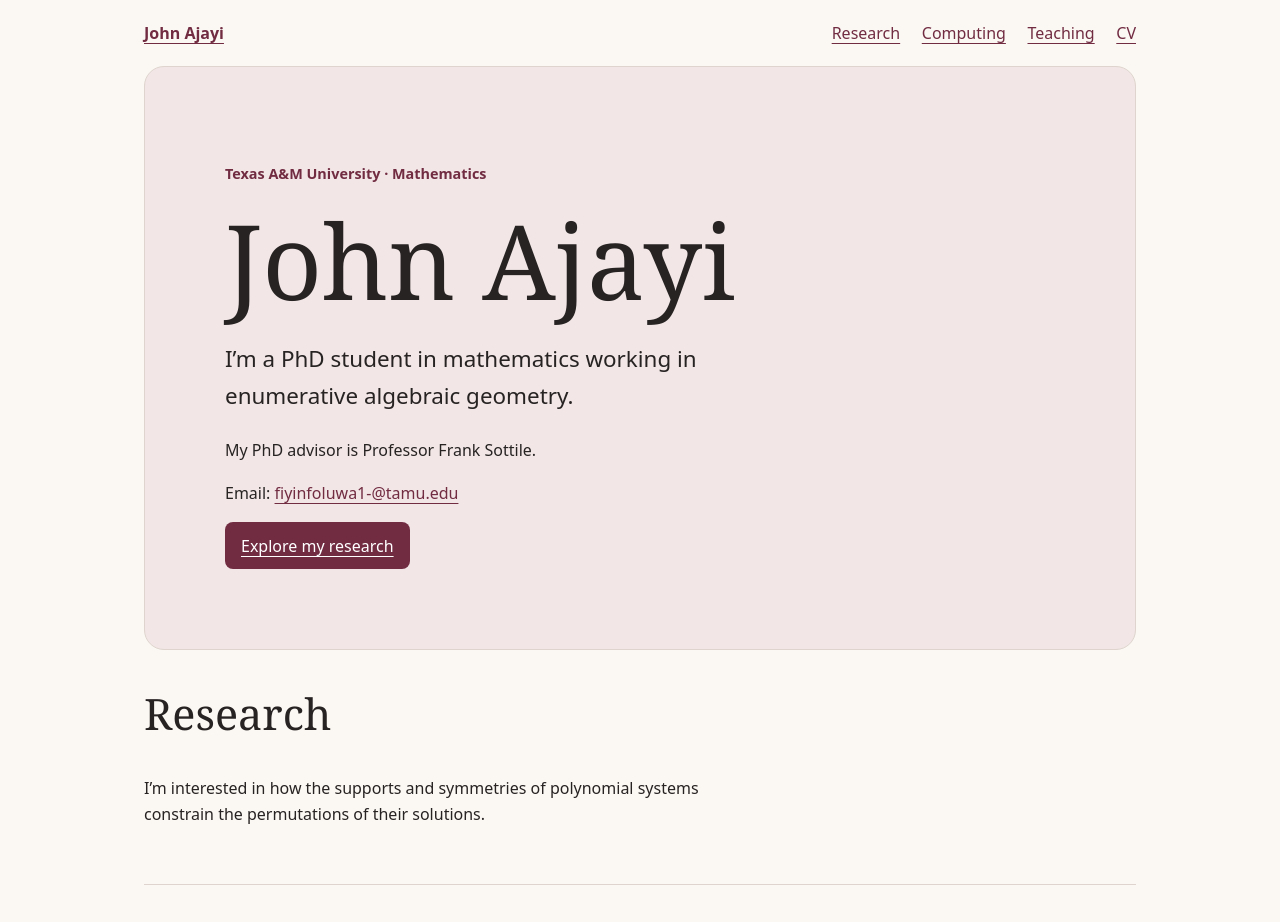
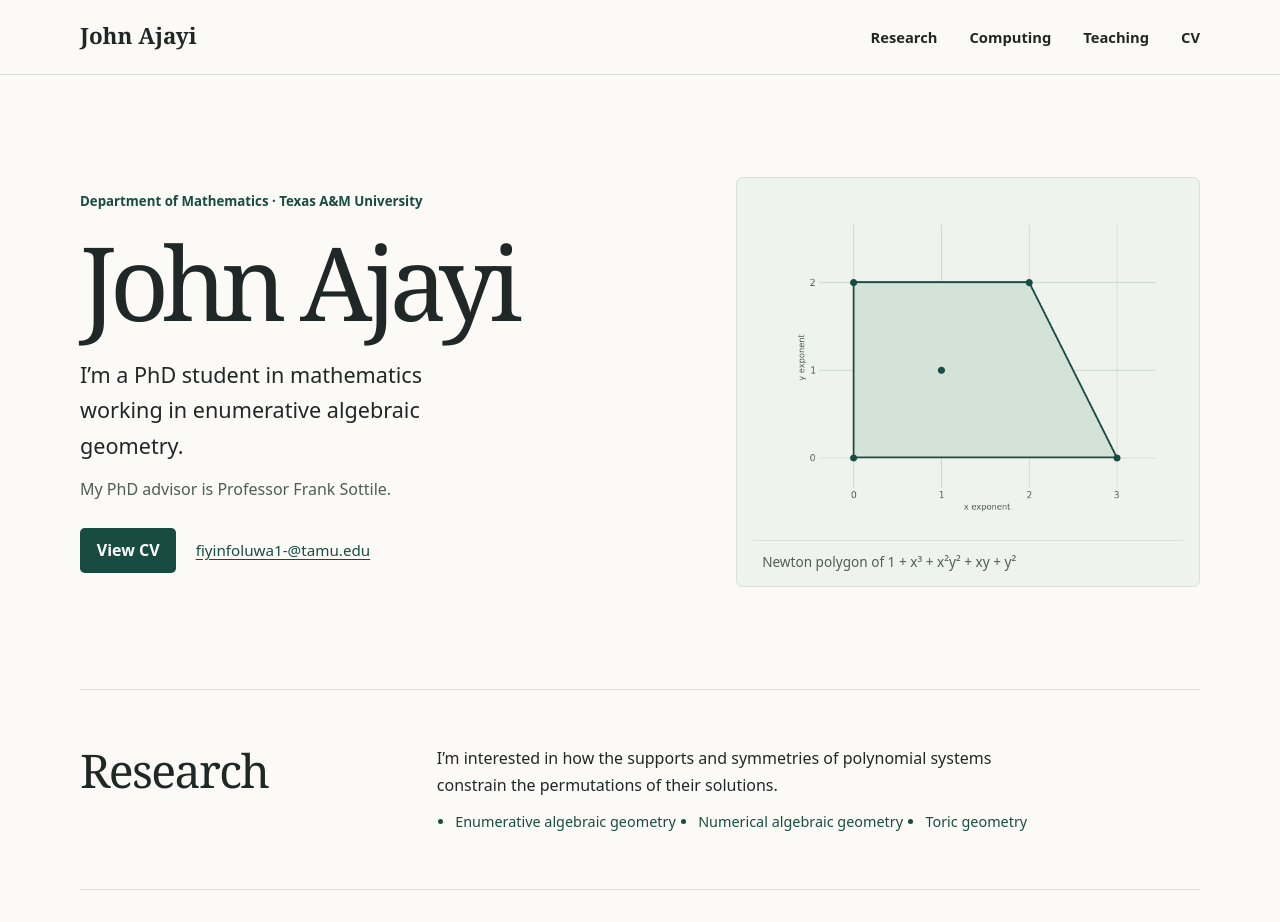
Before and after one commit to johnajayi984/johnajayi984.github.io, a plain HTML site: page index.html in a window 1280 px wide. Shown: the top 922 px of the page. Drawn offline with Linux system fonts and the light colour scheme.

Commit message:
Redesign academic website and CV

```diff
--- a/index.html
+++ b/index.html
@@ -3,13 +3,14 @@
 <head>
   <meta charset="utf-8">
   <meta name="viewport" content="width=device-width, initial-scale=1">
-  <meta name="description" content="John Ajayi's research and teaching in mathematics at Texas A&M University.">
+  <meta name="description" content="John Ajayi, mathematics PhD student at Texas A&amp;M University. Research in enumerative and numerical algebraic geometry.">
   <title>John Ajayi | Mathematics</title>
   <link rel="stylesheet" href="styles.css">
 </head>
 <body>
   <a class="skip" href="#main">Skip to content</a>
-  <header class="wrap">
+  <header class="site-header">
+    <div class="wrap header-inner">
       <a class="brand" href="./">John Ajayi</a>
       <nav aria-label="Main navigation">
         <a href="#research">Research</a>
@@ -17,21 +18,38 @@
         <a href="#teaching">Teaching</a>
         <a href="cv.html">CV</a>
       </nav>
+    </div>
   </header>
-  <main class="wrap" id="main">
-    <div class="hero">
-      <p class="affiliation">Texas A&amp;M University · Mathematics</p>
+  <main id="main">
+    <div class="hero wrap">
+      <div class="hero-copy">
+        <p class="affiliation">Department of Mathematics · Texas A&amp;M University</p>
         <h1>John Ajayi</h1>
         <p class="intro">I’m a PhD student in mathematics working in enumerative algebraic geometry.</p>
-      <p>My PhD advisor is Professor Frank Sottile.</p>
-      <p>Email: <a href="mailto:fiyinfoluwa1-@tamu.edu">fiyinfoluwa1-@tamu.edu</a></p>
-      <a class="button" href="#research">Explore my research</a>
+        <p class="advisor">My PhD advisor is Professor Frank Sottile.</p>
+        <div class="hero-actions">
+          <a class="button" href="cv.html">View CV</a>
+          <a class="email" href="mailto:fiyinfoluwa1-@tamu.edu">fiyinfoluwa1-@tamu.edu</a>
         </div>
-    <section id="research">
+      </div>
+      <figure class="math-figure">
+        <img src="newton-polygon.png" width="720" height="580" alt="Lattice plot with five support points. Four form a polygon and one lies in its interior.">
+        <figcaption>Newton polygon of 1 + x³ + x²y² + xy + y²</figcaption>
+      </figure>
+    </div>
+    <div class="wrap main-content">
+      <section class="feature" id="research">
         <h2>Research</h2>
+        <div>
           <p>I’m interested in how the supports and symmetries of polynomial systems constrain the permutations of their solutions.</p>
+          <ul class="topics" aria-label="Research areas">
+            <li>Enumerative algebraic geometry</li>
+            <li>Numerical algebraic geometry</li>
+            <li>Toric geometry</li>
+          </ul>
+        </div>
       </section>
-    <section id="computing">
+      <section class="feature" id="computing">
         <h2>Computing</h2>
         <div class="cards">
           <article>
@@ -44,11 +62,12 @@
           </article>
         </div>
       </section>
-    <section id="teaching">
+      <section class="feature" id="teaching">
         <h2>Teaching</h2>
         <p>I serve as a teaching assistant for Engineering Calculus I recitations at Texas A&amp;M University.</p>
       </section>
+    </div>
   </main>
-  <footer class="wrap">John Ajayi · Department of Mathematics</footer>
+  <footer class="site-footer"><div class="wrap">John Ajayi · Department of Mathematics</div></footer>
 </body>
 </html>
--- a/styles.css
+++ b/styles.css
@@ -1,33 +1,60 @@
 :root {
+  color-scheme: light;
+  --paper: #fbfaf7;
+  --ink: #202827;
+  --muted: #505c57;
+  --accent: #184c42;
+  --line: #d8dfd9;
+  --wash: #eff3ed;
   font-family: system-ui, sans-serif;
-  color: #272323;
-  background: #fbf8f3;
   line-height: 1.65;
-  --accent: #712c42;
-  --border: #dfd5ce;
+  background: var(--paper);
+  color: var(--ink);
 }
 * { box-sizing: border-box; }
 body { margin: 0; }
-.wrap { width: min(100% - 2.5rem, 62rem); margin-inline: auto; }
-header { display: flex; justify-content: space-between; flex-wrap: wrap; gap: 0.75rem 2rem; padding-block: 1.25rem; }
-nav { display: flex; flex-wrap: wrap; gap: .5rem 1.35rem; }
-a { color: var(--accent); text-underline-offset: .25em; }
-.brand { font-weight: 750; }
-.skip { position: absolute; left: 1rem; top: .5rem; background: white; padding: .5rem; }
+.wrap { width: min(70rem, calc(100% - 3rem)); margin-inline: auto; }
+a { color: var(--accent); text-underline-offset: .23em; }
+a:hover { text-decoration-thickness: .13em; }
+:focus-visible { outline: 3px solid #9b482c; outline-offset: 4px; }
+.skip { position: absolute; z-index: 2; left: 1rem; top: 1rem; padding: .55rem; background: white; }
 .skip:not(:focus) { clip-path: inset(50%); }
-.hero { padding: clamp(2rem, 7vw, 5rem); background: #f2e6e6; border: 1px solid var(--border); border-radius: 1.25rem; }
-.affiliation { font-size: .9rem; font-weight: 650; color: var(--accent); }
-h1, h2, h3 { line-height: 1.13; overflow-wrap: break-word; }
-h1, h2 { font-family: Georgia, serif; font-weight: 500; }
-h1 { font-size: clamp(2.75rem, 9vw, 6.5rem); margin: .15em 0; }
-h2 { font-size: clamp(1.9rem, 4vw, 2.7rem); margin-top: 0; }
-h3 { font-size: 1.1rem; margin: 0; }
-p { max-width: 68ch; }
-.intro { font-size: clamp(1.1rem, 2.5vw, 1.4rem); max-width: 37ch; }
-.button { display: inline-block; padding: .65rem 1rem; background: var(--accent); color: white; border-radius: .5rem; }
-section { padding-block: 2.5rem; border-bottom: 1px solid var(--border); }
-.cards { display: grid; gap: 1rem; grid-template-columns: repeat(auto-fit, minmax(min(100%, 16rem), 1fr)); }
-article { background: white; border: 1px solid var(--border); border-radius: .75rem; padding: 1.25rem; }
-article p { margin-bottom: 0; }
-footer { padding-block: 1.5rem; font-size: .9rem; }
-:focus-visible { outline: 3px solid #166477; outline-offset: 4px; }
+.site-header { border-bottom: 1px solid var(--line); }
+.header-inner { min-height: 4.6rem; display: flex; justify-content: space-between; align-items: center; flex-wrap: wrap; gap: .6rem 1.6rem; padding-block: .85rem; }
+.brand { font-family: Georgia, serif; font-size: 1.4rem; font-weight: 700; text-decoration: none; color: var(--ink); }
+nav { display: flex; flex-wrap: wrap; gap: .35rem clamp(.75rem, 3vw, 2rem); }
+nav a { color: var(--ink); font-size: .92rem; font-weight: 600; text-decoration: none; }
+nav a:hover, nav [aria-current] { color: var(--accent); text-decoration: underline; }
+h1, h2 { font-family: Georgia, serif; font-weight: 400; line-height: 1.08; }
+h1, h2, h3, p { margin: 0; }
+h1 { font-size: clamp(3.2rem, 8vw, 7rem); letter-spacing: -.065em; }
+h2 { font-size: clamp(2rem, 4vw, 2.9rem); letter-spacing: -.035em; }
+h3 { line-height: 1.3; overflow-wrap: anywhere; }
+p + p { margin-top: .75rem; }
+.hero { padding-block: clamp(2.8rem, 8vw, 7rem); display: grid; align-items: center; grid-template-columns: 1.25fr 1fr; gap: clamp(2rem, 6vw, 5rem); }
+.affiliation { color: var(--accent); font-size: .83rem; font-weight: 700; margin-bottom: .9rem; }
+.intro { font-size: clamp(1.1rem, 2vw, 1.35rem); max-width: 34ch; margin-top: 1.2rem; }
+.advisor { color: var(--muted); }
+.hero-actions { display: flex; align-items: center; flex-wrap: wrap; gap: .75rem 1.2rem; margin-top: 1.6rem; }
+.button { display: inline-block; background: var(--accent); color: white; padding: .6rem 1.05rem; border-radius: .3rem; text-decoration: none; font-weight: 650; }
+.button:hover { background: #113c32; }
+.email { font-size: .95rem; overflow-wrap: anywhere; }
+.math-figure { margin: 0; min-width: 0; padding: 1rem 1rem .8rem; border: 1px solid var(--line); background: var(--wash); border-radius: .4rem; }
+.math-figure img { display: block; width: 100%; height: auto; }
+.math-figure figcaption { padding: .6rem .55rem 0; color: var(--muted); font-size: .85rem; border-top: 1px solid var(--line); }
+.feature { display: grid; grid-template-columns: 1fr 2.35fr; gap: 1.1rem 2rem; padding-block: clamp(1.8rem, 4.5vw, 3.45rem); border-top: 1px solid var(--line); }
+.feature p { max-width: 62ch; }
+.topics { display: flex; flex-wrap: wrap; gap: .35rem 1.4rem; margin: .75rem 0 0; padding-inline-start: 1.15rem; color: var(--accent); font-size: .9rem; }
+.cards { display: grid; gap: .85rem; grid-template-columns: repeat(auto-fit, minmax(min(100%, 15rem), 1fr)); }
+.cards article { padding: 1.05rem; border: 1px solid var(--line); border-radius: .35rem; background: white; }
+.cards p { margin-top: .55rem; color: var(--muted); font-size: .95rem; }
+.site-footer { border-top: 1px solid var(--line); color: var(--muted); font-size: .88rem; padding-block: 1.55rem; }
+.cv { max-width: 52rem; padding-block: clamp(2rem, 6vw, 4.5rem); }
+.cv h1 { margin-bottom: .85rem; }
+.cv h2 { color: var(--accent); }
+.cv section { border-top: 1px solid var(--line); }
+@media (max-width: 44rem) {
+  .wrap { width: calc(100% - 2rem); }
+  .hero, .feature { grid-template-columns: 1fr; }
+  .math-figure { width: min(100%, 29rem); }
+}
```
Also changed, not shown: cv.html (+3 -1 lines), newton-polygon.png (added). Lines whose indentation alone changed are shown as unchanged.
